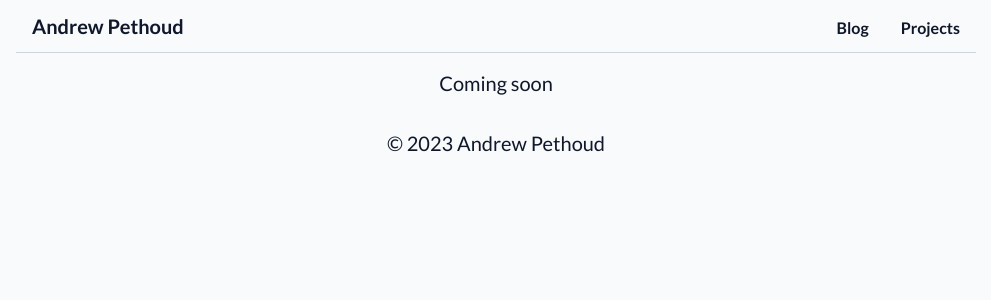
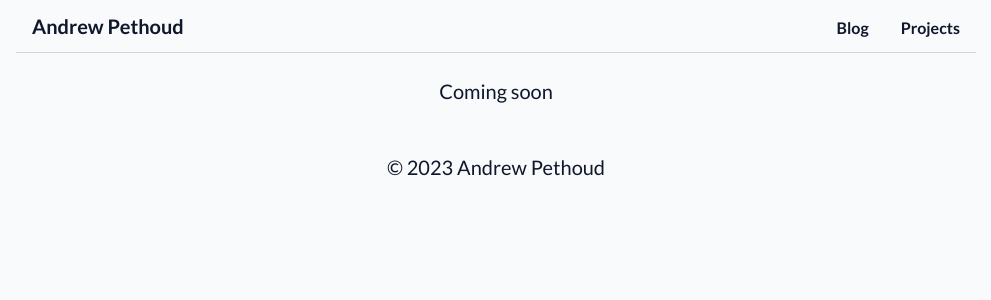
Before and after one commit to apethoud/blog-site, a Next.js app: page /projects in a window 1280 px wide. Shown: the top 300 px of the page, without its empty margins (144-1135 px from the left). Built offline with nearby package versions, Linux system fonts and the light colour scheme.

Commit message:
fix(Text): add more vertical space between paragraphs

```diff
--- a/src/app/_UI-components/Text.jsx
+++ b/src/app/_UI-components/Text.jsx
@@ -2,7 +2,7 @@ import { lato, latoItalic } from "../fonts"
 
 export default function Text({ children, italic }) {
   return (
-    <div className={`${italic ? latoItalic.className : lato.className} text-xl text-slate-900 dark:text-slate-100 antialiased my-4`}>
+    <div className={`${italic ? latoItalic.className : lato.className} text-xl text-slate-900 dark:text-slate-100 antialiased my-6`}>
       {children}
     </div>
   )
```
